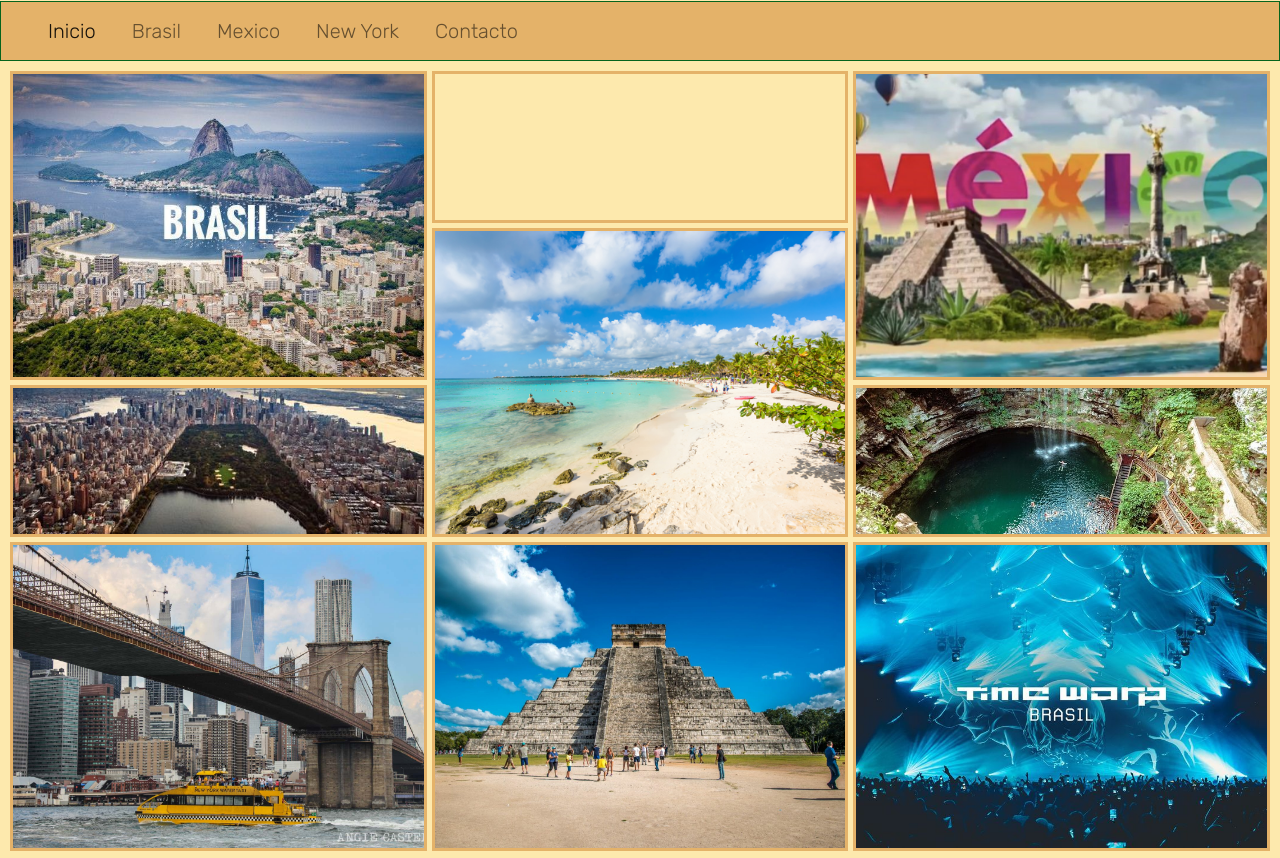
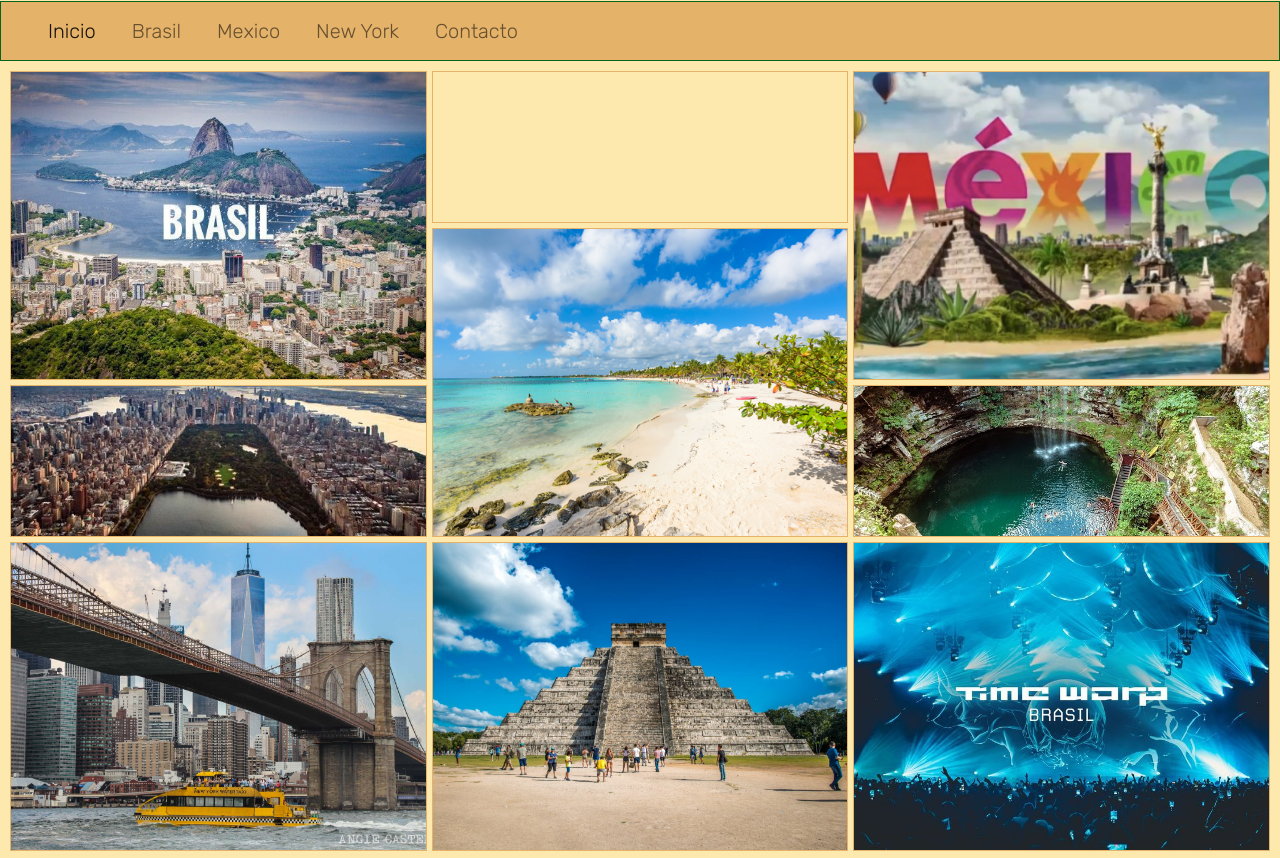
Before and after one commit to milenajaz/bitacora-deviaje, a website: page index.html in a window 1280 px wide. Shown: the part 143-1001 px from the top of the page. Drawn offline with nearby package versions, Linux system fonts and the light colour scheme; a web font is replaced by a local one.

Commit message:
Agregando Extend

```diff
--- a/index.html
+++ b/index.html
@@ -68,11 +68,6 @@
             <div class="centralpark"></div>
             <div class="playagrande"></div>
         </section>
-        <section>
-            <div class="alert alert-success" role="alert">
-                Conseguí los mejores descuentos para tu viaje <a href="pages/Contacto.html" class="alert-link">suscribiéndote a mi Blog</a>.
-            </div>
-        </section>
     </main>
     <footer> <!-- Inicio del footer -->
         <h2 class="footer__title"> Buscanos en redes </h2>
--- /dev/null
+++ b/scss/_operators.scss
@@ -0,0 +1,7 @@
+/* EXTEND EN CODIGO */
+.background-centrado {
+    background-position: center;
+    background-size: cover;
+    background-repeat: no-repeat;
+    border: #e4b269 solid 1px;
+}
--- a/scss/_variables.scss
+++ b/scss/_variables.scss
@@ -1,2 +1,2 @@
 $color-principal: rgb(253, 233, 173);
-$color-secundario: rgb(259,566,899)
+$color-secundario: rgb(259,566,899);
--- a/scss/styles.scss
+++ b/scss/styles.scss
@@ -1,5 +1,6 @@
 @import "variables";
 @import "footer";
+@import "operators";
 @import "mediaqueries";
 
 
@@ -113,10 +114,7 @@ main {
             .brasil{
                 grid-area: brasil;
                 background-image: url("../resources/brasil.jpg");
-                background-position: center;
-                background-size: cover;
-                background-repeat: no-repeat;
-                border: #e4b269 solid 3px;
+                @extend .background-centrado;
                 &:hover{
                     transform: scale(1.05,1.05);
                     transition: all 2s;
@@ -126,10 +124,7 @@ main {
             .playagrande {
                 grid-area: playagrande;
                 background-image: url("../resources/playaverde.jpg");
-                background-position: center;
-                background-size: cover;
-                background-repeat: no-repeat;
-                border: #e4b269 solid 3px;
+                @extend .background-centrado;
                 &:hover{
                     transform: scale(1.05 , 1.05);
                     transition: all 2s;
@@ -139,10 +134,7 @@ main {
             .nuevayork{
                 grid-area: nuevayork;
                 background-image: url("../resources/nueva-york.jpg");
-                background-position: center;
-                background-size: cover;
-                background-repeat: no-repeat;
-                border: #e4b269 solid 3px;
+                @extend .background-centrado;
                 &:hover{
                     transform: scale(1.05,1.05);
                     transition: all 2s;
@@ -152,10 +144,7 @@ main {
             .cenote{
                 grid-area: cenote;
                 background-image: url("../resources/cenotecancun.jpg");
-                background-position: center;
-                background-size: cover;
-                background-repeat: no-repeat;
-                border: #e4b269 solid 3px;
+                @extend .background-centrado;
                 &:hover{
                     transform: scale(1.05,1.05);
                     transition: all 2s;
@@ -165,10 +154,7 @@ main {
             .mexico{
                 grid-area: mexico;
                 background-image: url("../resources/mexico.jpg");
-                background-position: center;
-                background-size: cover;
-                background-repeat: no-repeat;
-                border: #e4b269 solid 3px;
+                @extend .background-centrado;
                 &:hover{
                     transform: scale(1.05,1.05);
                     transition: all 2s;
@@ -178,10 +164,7 @@ main {
             .centralpark{
                 grid-area: centralpark;
                 background-image: url("../resources/nyc3.jpg");
-                background-position: center;
-                background-size: cover;
-                background-repeat: no-repeat;
-                border: #e4b269 solid 3px;
+                @extend .background-centrado;
                 &:hover{
                     transform: scale(1.05,1.05);
                     transition: all 2s;
@@ -191,10 +174,7 @@ main {
             .brooklyn{
                 grid-area: brooklyn;
                 background-image: url("../resources/nyc2.jpg");
-                background-position: center;
-                background-size: cover;
-                background-repeat: no-repeat;
-                border: #e4b269 solid 3px;
+                @extend .background-centrado;
                 &:hover{
                     transform: scale(1.05,1.05);
                     transition: all 2s;
@@ -204,10 +184,7 @@ main {
             .chichen{
                 grid-area: chichen;
                 background-image: url("../resources/cancun-turism.jpeg");
-                background-position: center;
-                background-size: cover;
-                background-repeat: no-repeat;
-                border: #e4b269 solid 3px;
+                @extend .background-centrado;
                 &:hover{
                     transform: scale(1.05,1.05);
                     transition: all 2s;
@@ -217,11 +194,7 @@ main {
             .timewarp{
                 grid-area: timewarp;
                 background-image: url("../resources/timewarp.jpg");
-                background-position: center;
-                background-size: cover;
-                background-repeat: no-repeat;
-                border: #e4b269 solid 3px;
-                transition: all 2s;
+                @extend .background-centrado;
                 &:hover{
                     transform: scale(1.05,1.05);
                     transition: all 2s;
```
Also changed, not shown: css/styles.css.
